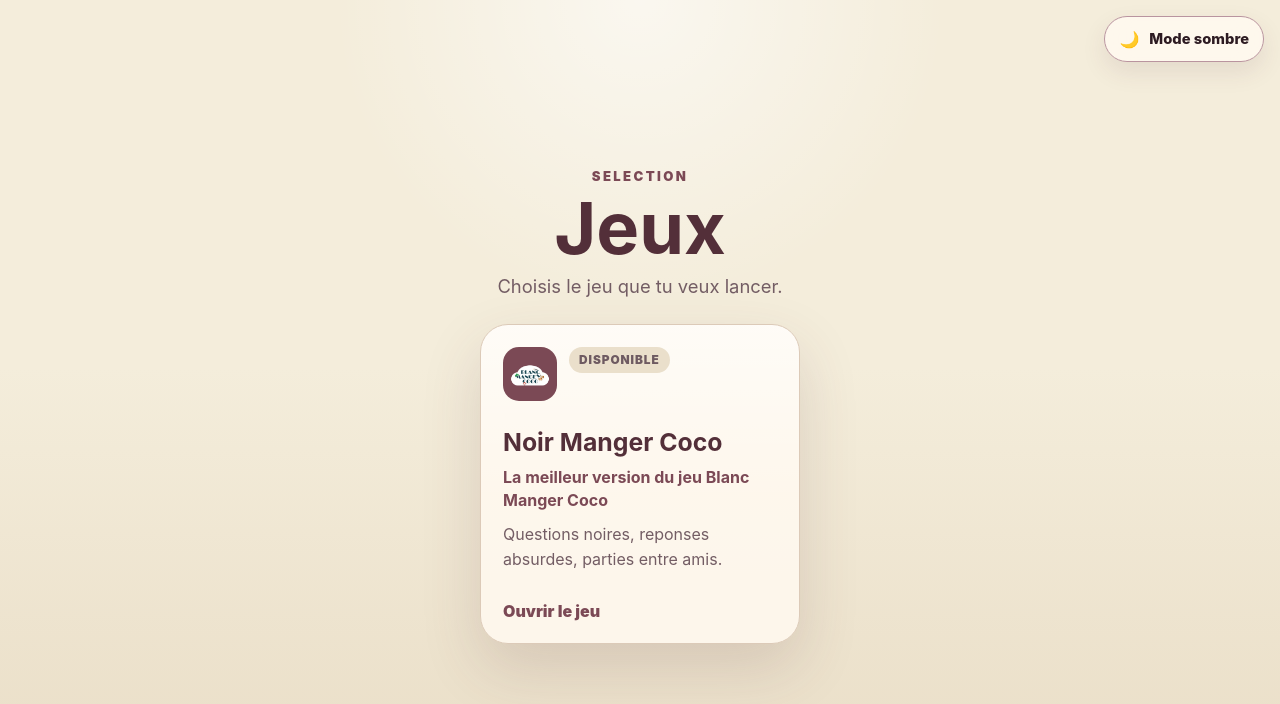
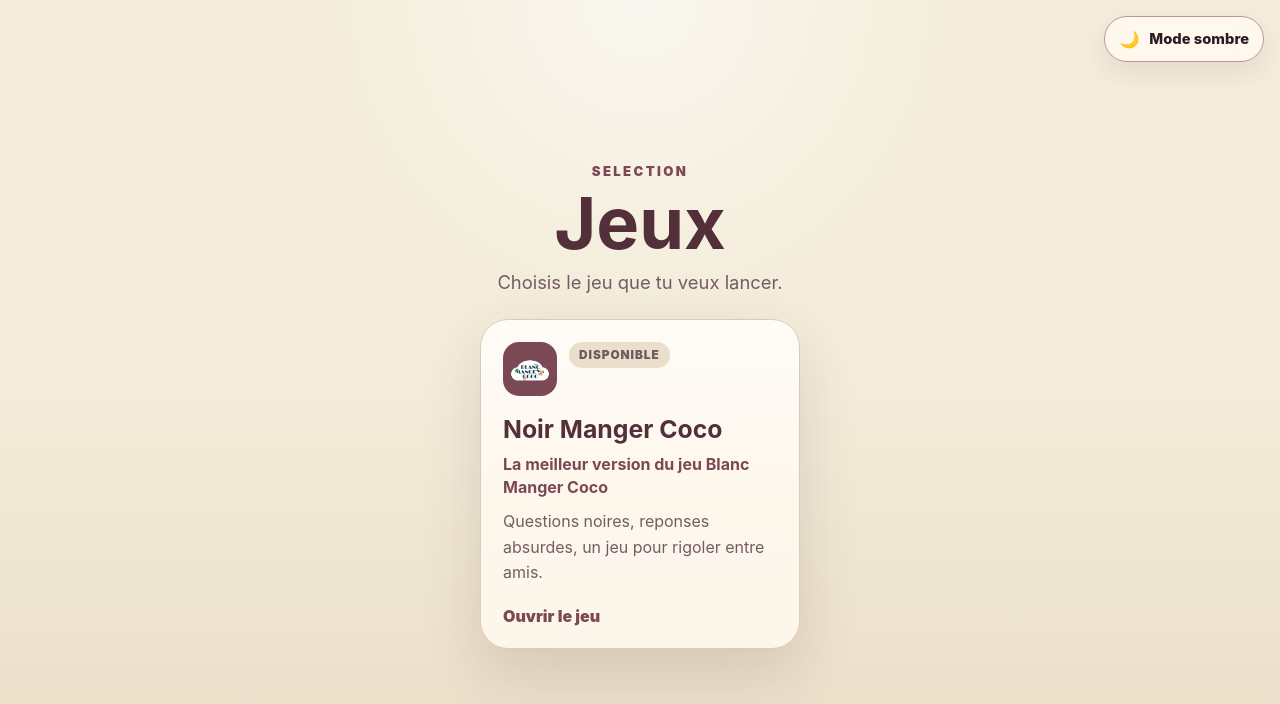
Before and after one commit to mugiwara2324/bmc-game, a React (Create React App) app in the folder frontend/: page / in a window 1280 px wide. Shown: the top 704 px of the page. Built offline with nearby package versions, Linux system fonts and the light colour scheme; no server answers.

Commit message:
upgrade css

```diff
--- a/frontend/src/pages/GameHub.jsx
+++ b/frontend/src/pages/GameHub.jsx
@@ -5,7 +5,8 @@
     id: "noir-manger-coco",
     title: "Noir Manger Coco",
     subtitle: "La meilleur version du jeu Blanc Manger Coco",
-    description: "Questions noires, reponses absurdes, parties entre amis.",
+    description:
+      "Questions noires, reponses absurdes, un jeu pour rigoler entre amis.",
     badge: "Disponible",
   },
 ];
```
